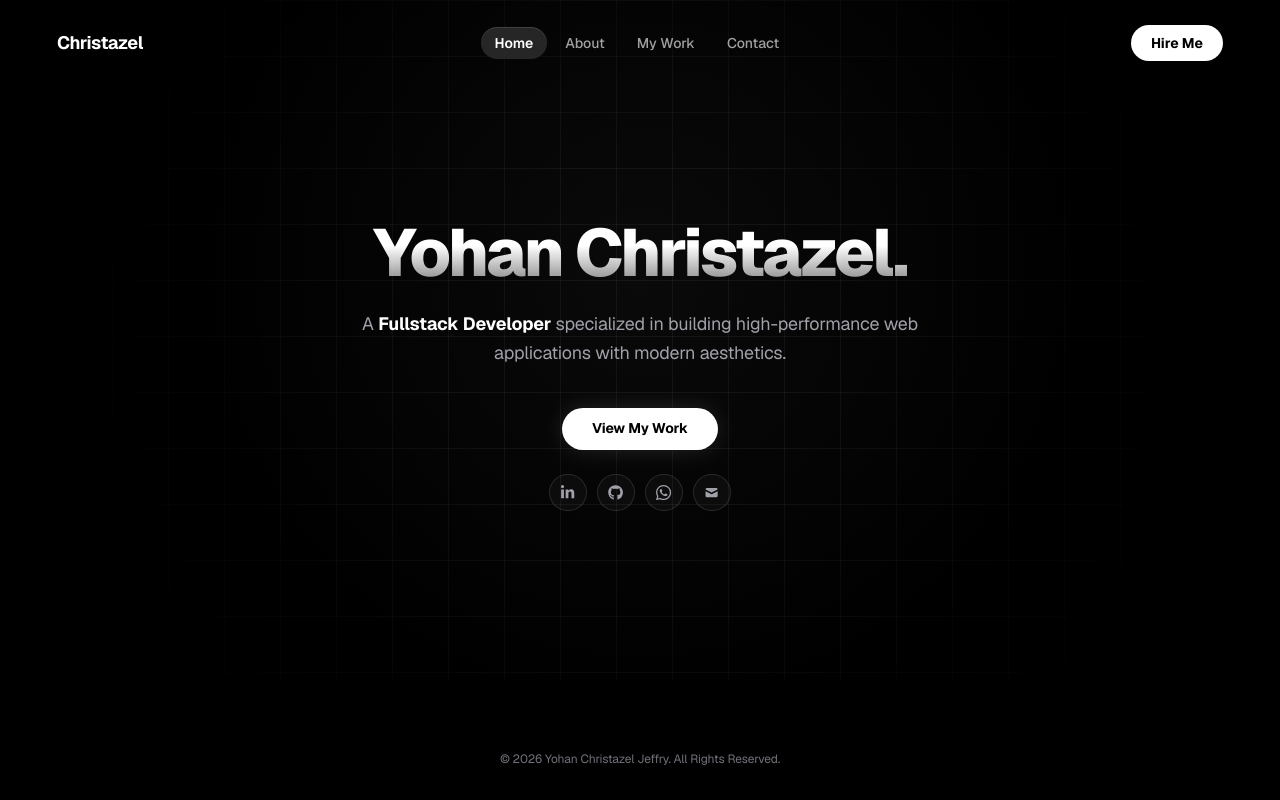
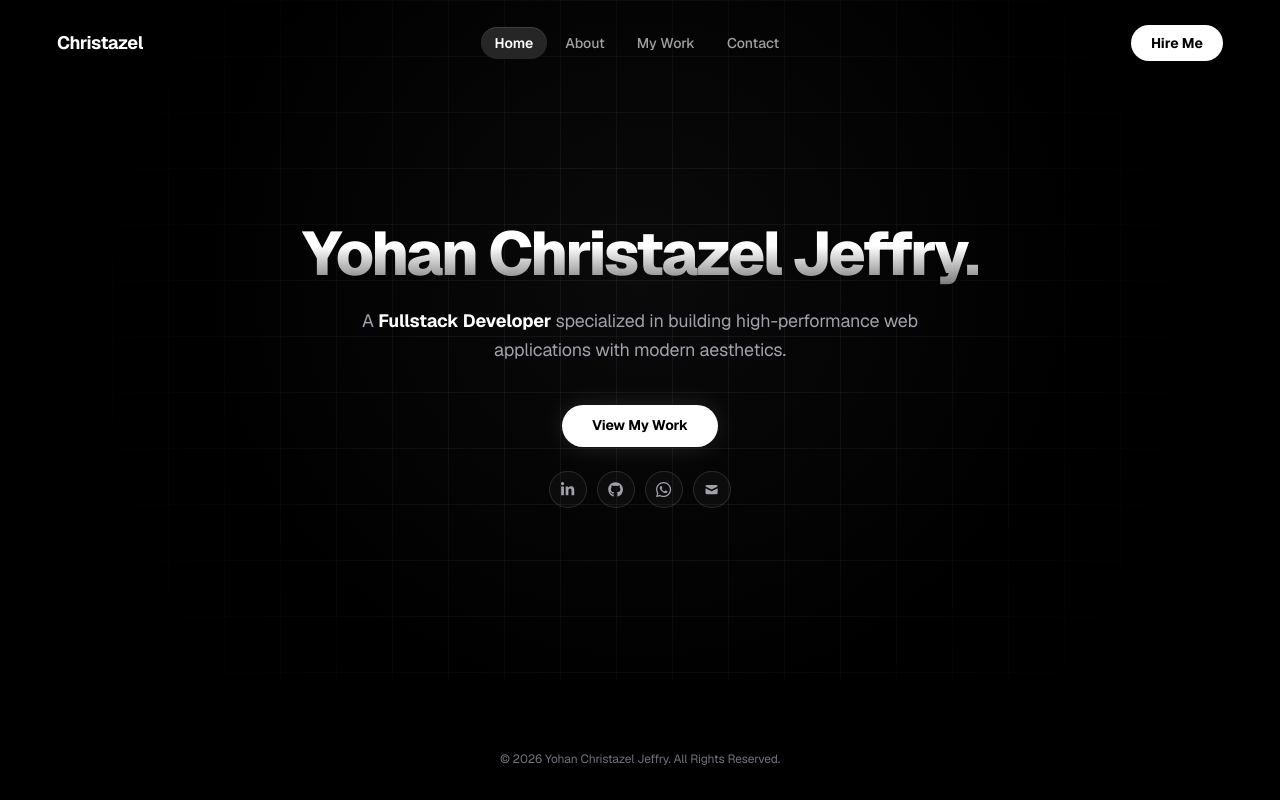
Before and after one commit to Christazel/portfolio, a Next.js app: page / in a window 1280 px wide. Built offline with nearby package versions, Linux system fonts and the light colour scheme.

Commit message:
fix(home): update hero title to full name Yohan Christazel Jeffry.

```diff
--- a/app/globals.css
+++ b/app/globals.css
@@ -2250,7 +2250,7 @@ body::-webkit-scrollbar,
 .hero-new-inner {
   position: relative;
   z-index: 1;
-  max-width: 52rem;
+  max-width: 60rem;
   margin-inline: auto;
   text-align: center;
   display: flex;
@@ -2259,7 +2259,7 @@ body::-webkit-scrollbar,
 }
 
 .hero-new-heading {
-  font-size: clamp(2.75rem, 5.2vw, 4.5rem);
+  font-size: clamp(2.5rem, 4.8vw, 4.25rem);
   font-weight: 800;
   letter-spacing: -0.04em;
   line-height: 1.08;
--- a/components/sections/HeroSection.tsx
+++ b/components/sections/HeroSection.tsx
@@ -64,7 +64,7 @@ export default function HeroSection() {
 
       <div className="hero-new-inner">
         <h1 ref={headingRef} className="hero-new-heading">
-          Yohan Christazel.
+          Yohan Christazel Jeffry.
         </h1>
 
         <p ref={subtitleRef} className="hero-new-subtitle">
```
